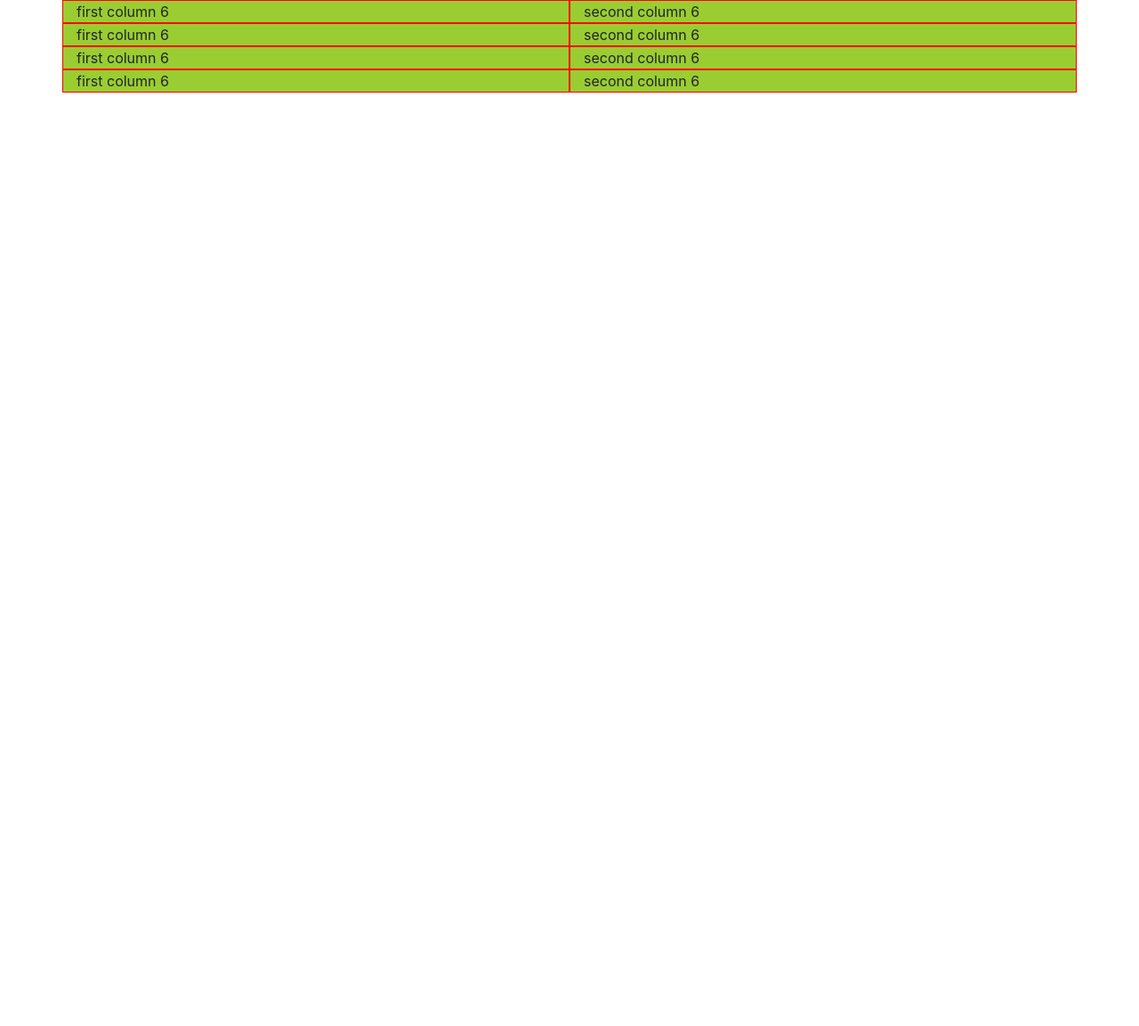
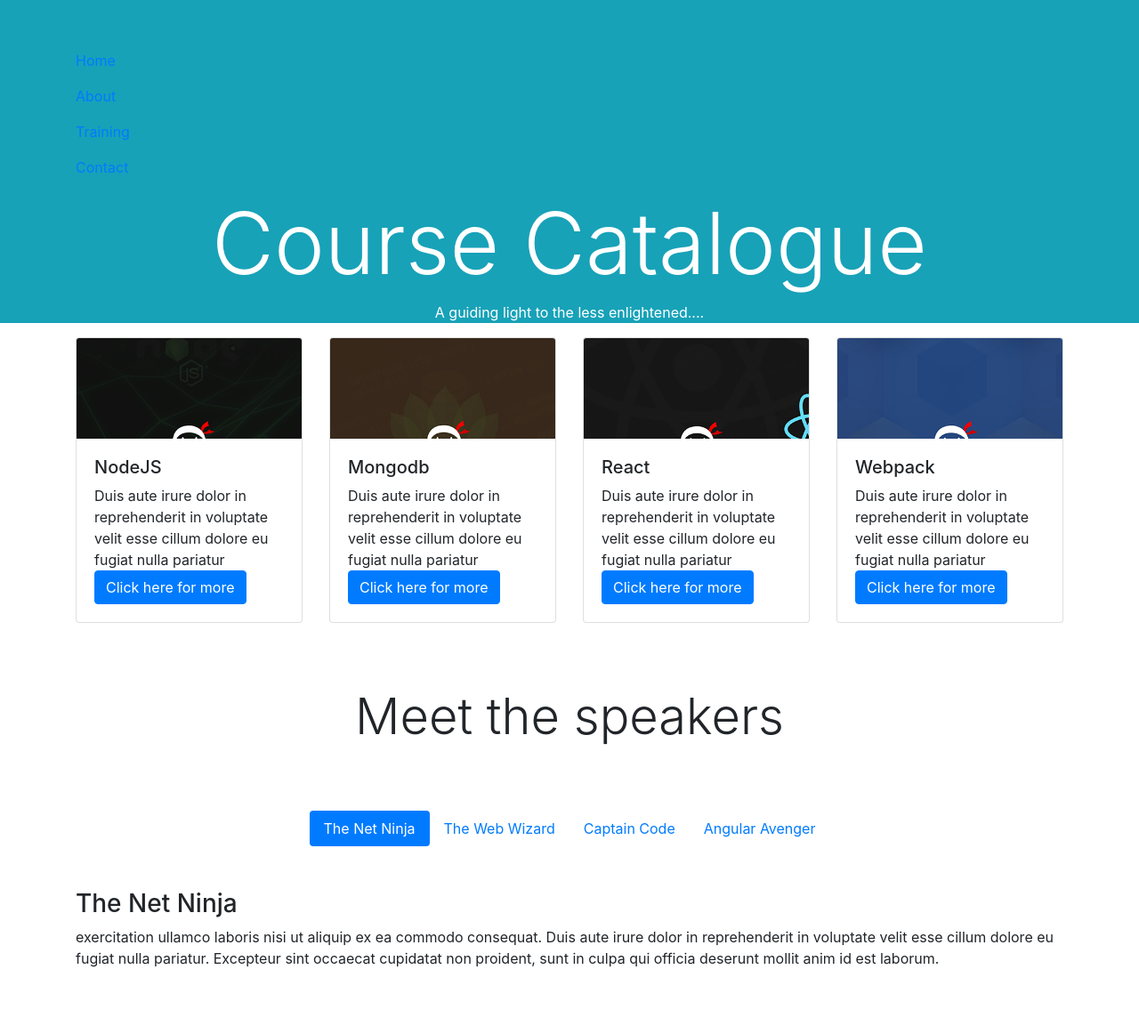
Before and after one commit to divyavarun85/Course-Catalogue, a plain HTML site: page index.html in a window 1280 px wide. Shown: the whole page at 89% size. Before the commit the page ends 800 px from the top, so only its background shows below. Drawn offline with nearby package versions, Linux system fonts and the light colour scheme.

Commit message:
title: navbar and tooltip  body:added two functionalities Navbar and tootltip

```diff
--- a/css/styles.css
+++ b/css/styles.css
@@ -1,8 +1,17 @@
-.container {
-    background-color:skyblue;
+/*.container {
+    background-color:brown;
+}*/
+
+
+/*.row {
+    justify-content: center;
 }
-
 .row div{
     background-color:yellowgreen;
     border:solid red 1px;
+
 }
+/*.jumbotron-fluid {
+    background-color: brown;
+
+}*/
--- a/index.html
+++ b/index.html
@@ -11,29 +11,127 @@
     <title>Hello, world!</title>
   </head>
   <body>
-    <div class ="container">
-       <div class="row"> <!--bootstrap grid has 12 columns in total-->
-          <div class ="col-sm-6">first column 6</div> <!--col-sm/md is different-->
-          <div class ="col-sm-6">second column 6</div>
-       </div>
-       <div class ="row">
-          <div class ="col-md-6">first column 6</div>
-          <div class ="col-md-6">second column 6</div>
-       </div>
-       <div class ="row">
-        <div class ="col-lg-6">first column 6</div>
-        <div class ="col-lg-6">second column 6</div>
-     </div>
-     <div class ="row">
-      <div class ="col-6">first column 6</div>
-      <div class ="col-6">second column 6</div>
-   </div>
+    <nav class="navbar navbar-toggleable-md bg-info navbar-inverse">
+      <div class="container">
+          <button class="navbar-toggler" data-toggle="collapsed" data-target="#mainNav">
+              <span class="navbar-toggler-icon"></span>
+          </button>
+          <div class="collapsed navbar-collapse" id="mainNav">
+              <div class="navbar-nav">
+                  <a class="nav-item nav-link active" href="#">Home</a>
+                  <a class="nav-item nav-link" href="#">About</a>
+                  <a class="nav-item nav-link" href="#">Training</a>
+                  <a class="nav-item nav-link" href="#">Contact</a>
+              </div>
+          </div>
+      </div>
+  </nav>
+    <div class = "jumbotron-fluid bg-info text-white text-center">
+      <div class ="container">
+        <h1 class ="display-1">Course Catalogue</h1>
+        <p>A guiding light to the less enlightened....</p>
+      </div>
     </div>
+<div class ="container">
+  <div class = "row">
+      <div class ="col-md-6 col-lg-3">
+        <div class = "card">
+          <img class ="card-img-top" src="images/node.png">
+            <div class ="card-body">
+              <h5>NodeJS</h5>
+              <p class ="card-text">
+                Duis aute irure dolor in reprehenderit in voluptate velit esse cillum dolore eu fugiat nulla pariatur
+                <a href ="https://nodejs.org/en/" class ="btn btn-primary">Click here for more</a>
+              </p>
+            </div>
+        </div>
+ </div>
+
+ <div class ="col-md-6 col-lg-3">
+  <div class = "card">
+    <img class ="card-img-top" src="images/mongo.png">
+      <div class ="card-body">
+        <h5>Mongodb</h5>
+        <p class ="card-text">
+          Duis aute irure dolor in reprehenderit in voluptate velit esse cillum dolore eu fugiat nulla pariatur
+          <a href ="https://www.mongodb.com/" class ="btn btn-primary">Click here for more</a>
+        </p>
+      </div>
+  </div>
+</div>
+
+<div class ="col-md-6 col-lg-3">
+  <div class = "card">
+    <img class ="card-img-top" src="images/react.png">
+      <div class ="card-body">
+        <h5>React</h5>
+        <p class ="card-text">
+          Duis aute irure dolor in reprehenderit in voluptate velit esse cillum dolore eu fugiat nulla pariatur
+          <a href ="https://reactjs.org/" class ="btn btn-primary">Click here for more</a>
+        </p>
+      </div>
+  </div>
+</div>
+
+<div class ="col-md-6 col-lg-3">
+  <div class = "card">
+    <img class ="card-img-top" src="images/webpack.png">
+      <div class ="card-body">
+        <h5>Webpack</h5>
+        <p class ="card-text">
+          Duis aute irure dolor in reprehenderit in voluptate velit esse cillum dolore eu fugiat nulla pariatur
+          <a href ="https://webpack.js.org/" class ="btn btn-primary">Click here for more</a>
+        </p>
+      </div>
+  </div>
+</div>
+</div>
+<h2 class= "display-4 text-center py-5 my-4">Meet the speakers</h2>
+<nav class = "nav justify-content-center nav-pills flex-column flex-md-row">
+  <a class ="nav-link active" href ="#ninja" data-toggle ="tab">The Net Ninja</a>
+  <a class ="nav-link" href ="#wizard" data-toggle ="tab">The Web Wizard</a>
+  <a class ="nav-link" href ="#captain" data-toggle ="tab">Captain Code</a>
+  <a class ="nav-link" href ="#avenger" data-toggle ="tab">Angular Avenger</a>
+</nav>
+<div class ="tab-content py-5">
+  <div class ="tab-pane active" id="ninja">
+    <h3>The Net Ninja</h3>
+    <p>exercitation ullamco <span ddata-toggle="tooltip" title="Some tooltip text!">laboris nisi ut aliquip ex</span> ea commodo consequat. Duis aute irure dolor in reprehenderit in voluptate velit esse cillum dolore eu fugiat nulla pariatur. Excepteur sint occaecat cupidatat non proident, sunt in culpa qui officia deserunt mollit anim id est laborum.</p>
+  </div>
+
+  <div class ="tab-pane" id ="wizard">
+    <h3>The Web Wizard</h3>
+    <p>exercitation ullamco laboris nisi ut aliquip ex ea commodo consequat. Duis aute irure dolor in reprehenderit in voluptate velit esse cillum dolore eu fugiat nulla pariatur. Excepteur sint occaecat cupidatat non proident, sunt in culpa qui officia deserunt mollit anim id est laborum.</p>
+  </div>
+
+  <div class ="tab-pane" id ="captain">
+    <h3>Captain Code</h3>
+    <p>exercitation ullamco laboris nisi ut aliquip ex ea commodo consequat. Duis aute irure dolor in reprehenderit in voluptate velit esse cillum dolore eu fugiat nulla pariatur. Excepteur sint occaecat cupidatat non proident, sunt in culpa qui officia deserunt mollit anim id est laborum.</p>
+  </div>
+
+  <div class ="tab-pane" id ="avenger">
+    <h3>Angular avanger</h3>
+    <p>exercitation ullamco laboris nisi ut aliquip ex ea commodo consequat. Duis aute irure dolor in reprehenderit in voluptate velit esse cillum dolore eu fugiat nulla pariatur. Excepteur sint occaecat cupidatat non proident, sunt in culpa qui officia deserunt mollit anim id est laborum.</p>
+  </div>
+
+
+</div>
+</div>
+
+
+
+
 
         <!-- Optional JavaScript -->
     <!-- jQuery first, then Popper.js, then Bootstrap JS -->
     <script src="https://code.jquery.com/jquery-3.5.1.slim.min.js" integrity="sha384-DfXdz2htPH0lsSSs5nCTpuj/zy4C+OGpamoFVy38MVBnE+IbbVYUew+OrCXaRkfj" crossorigin="anonymous"></script>
     <script src="https://cdn.jsdelivr.net/npm/popper.js@1.16.0/dist/umd/popper.min.js" integrity="sha384-Q6E9RHvbIyZFJoft+2mJbHaEWldlvI9IOYy5n3zV9zzTtmI3UksdQRVvoxMfooAo" crossorigin="anonymous"></script>
     <script src="https://stackpath.bootstrapcdn.com/bootstrap/4.5.0/js/bootstrap.min.js" integrity="sha384-OgVRvuATP1z7JjHLkuOU7Xw704+h835Lr+6QL9UvYjZE3Ipu6Tp75j7Bh/kR0JKI" crossorigin="anonymous"></script>
+    <script>
+        $(function () {
+          $('[data-toggle="tooltip"]').tooltip()
+        })
+    </script>
+
   </body>
 </html>
```
Also changed, not shown: images/mongo.png (added), images/node.png (added), images/react.png (added), images/webpack.png (added).
